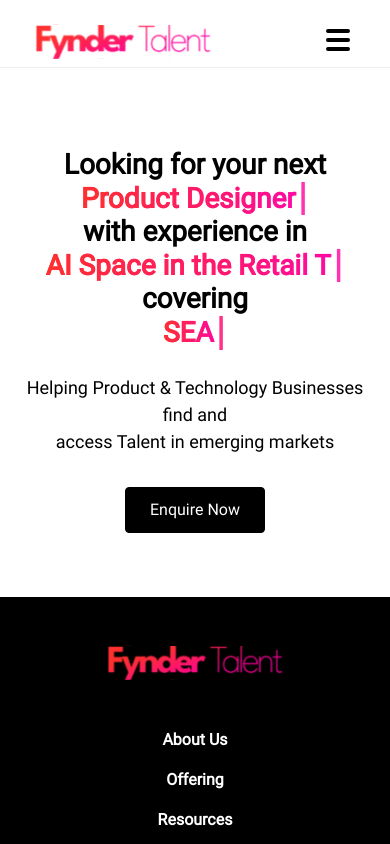
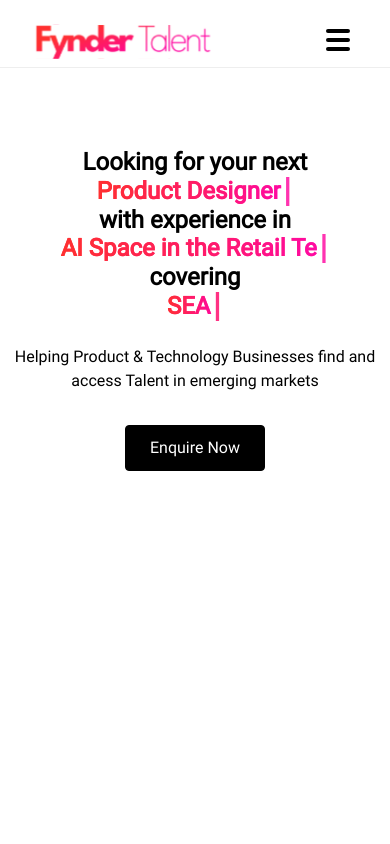
Before and after one commit to yogi-mahtani/yogi-mahtani, a Next.js app: page / in a window 390 px wide. Shown: the top 844 px of the page. Built offline with nearby package versions, Linux system fonts and the light colour scheme.

Commit message:
add view height to hero section to always keep it above the fold

```diff
--- a/src/app/components/HomeHeading/index.css
+++ b/src/app/components/HomeHeading/index.css
@@ -6,6 +6,7 @@
   flex-direction: column;
   align-items: center;
   padding: 112px 0;
+  height: 100vh;
 
   @media (max-width: 480px) {
     padding: 64px 12px;
@@ -44,10 +45,14 @@
   margin-top: 24px;
   display: flex;
   text-align: center;
-  font-size: 18px;
+  font-size: 1.125rem;
   font-style: normal;
   font-weight: 300;
   line-height: 150%;
+
+  @media (max-width: 480px) {
+    font-size: 1rem;
+  }
 }
 
 .button-container {
--- a/src/app/globals.css
+++ b/src/app/globals.css
@@ -73,8 +73,8 @@ body {
   --link-alternate: var(--grey-scale-0); /* white */
 
   --animation-heading-font-size: 4rem;
-  --animation-heading-font-size-mobile: 1.75rem;
-  --animation-heading-font-size-tablet: 3rem;
+  --animation-heading-font-size-mobile: 1.5rem;
+  --animation-heading-font-size-tablet: 2.8rem;
   --text-orange-and-pink-gradient: linear-gradient(
     to right,
     rgba(255, 48, 48, 1),
```
